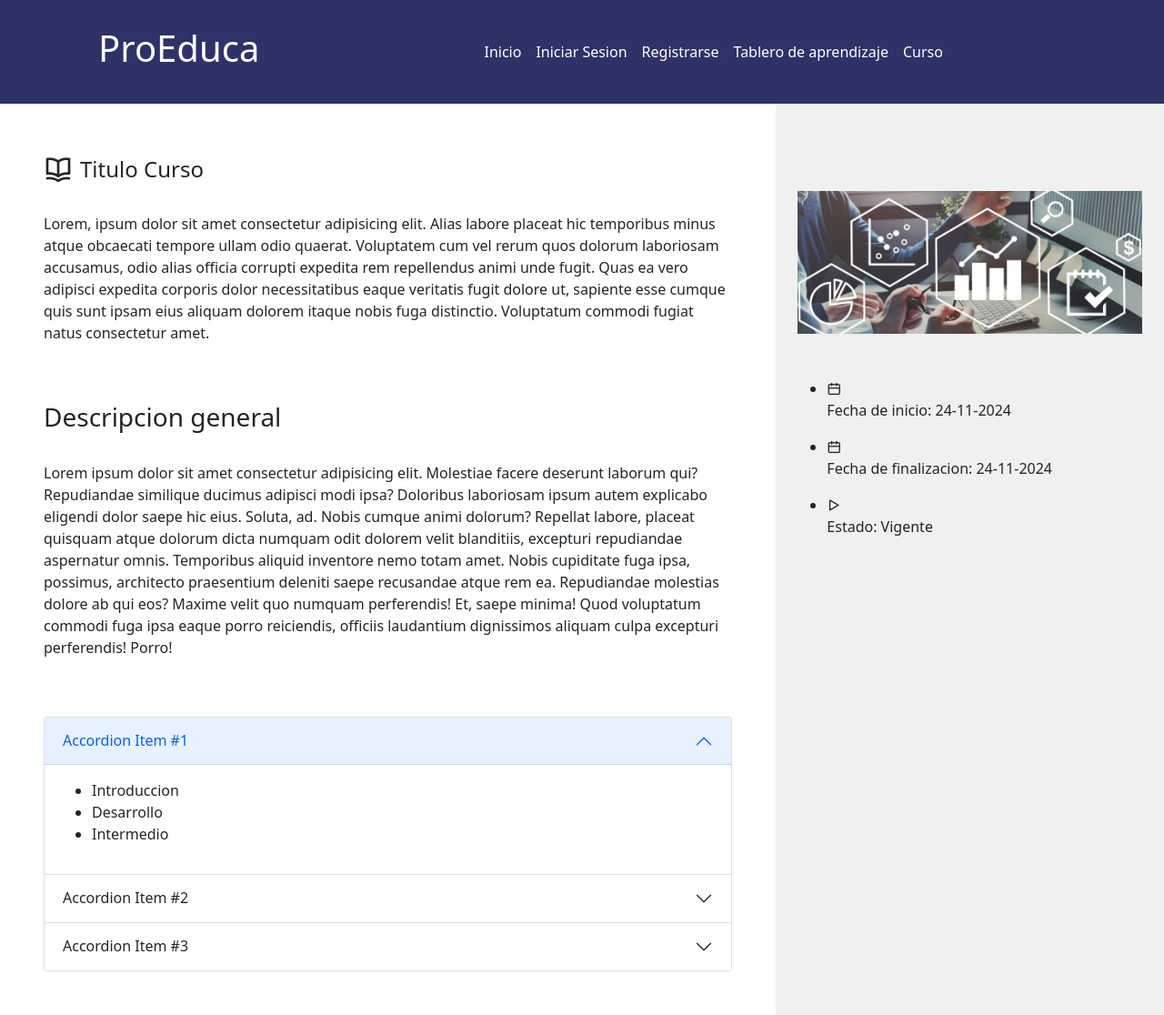
After one commit to jvillarroelp/TIS_E-Learning_Project, a PHP site: page /views/curso/detalles.php in a window 1280 px wide. The commit adds this page. Shown: the whole page at 91% size. Run offline with PHP 8.4, Linux system fonts and the light colour scheme.

Commit message:
detalles-curso

```diff
--- a/e_learning/css/estilo.css
+++ b/e_learning/css/estilo.css
@@ -1,3 +1,5 @@
+
+
 .carousel-control-prev,
 .carousel-control-next {
     opacity: 1;
--- a/e_learning/index.php
+++ b/e_learning/index.php
@@ -172,7 +172,7 @@
             </div>
         </div>
     </div>
-    <div class="contenido pt-5" style="background-color: #f5f5f5">
+    <div class="contenido pt-5" style="background-color: #f5f5f5"><h3 class="ps-5">Cursos disponibles</h3>
         <div class="pt-5">
             <div id="carouselExample" class="carousel slide mt-4" data-bs-ride="carousel">
                 <div class="carousel-inner ps-5">
--- a/e_learning/views/components/header.php
+++ b/e_learning/views/components/header.php
@@ -2,31 +2,36 @@
 
 <!DOCTYPE html>
 <html lang="es">
+
 <head>
     <meta charset="UTF-8">
     <meta name="viewport" content="width=device-width, initial-scale=1.0">
 
     <!-- ICONOS DE LA LIBRERÍA UNICONS -->
     <link rel="stylesheet" href="https://unicons.iconscout.com/release/v4.0.0/css/line.css">
-    <link rel="stylesheet" href="estilo.css">
+
     <!-- GOOGLE FONTS (MONTSERRAT) -->
     <link rel="preconnect" href="https://fonts.googleapis.com">
     <link rel="preconnect" href="https://fonts.gstatic.com" crossorigin>
-    <link href="https://fonts.googleapis.com/css2?family=Montserrat:ital@0;1&display=swap" rel="stylesheet">
+    <link href="https://fonts.googleapis.com/css2?family=Montserrat:wght@100;200;300;400;500;600;700;800;900&display=swap" rel="stylesheet">
+
     <title>Plataforma E-learning</title>
     <link href="https://cdn.jsdelivr.net/npm/bootstrap@5.0.2/dist/css/bootstrap.min.css" rel="stylesheet" integrity="sha384-EVSTQN3/azprG1Anm3QDgpJLIm9Nao0Yz1ztcQTwFspd3yD65VohhpuuCOmLASjC" crossorigin="anonymous">
+    <link rel="stylesheet" href="estilo.css">
+
 </head>
+
 <body>
     <nav class="navbar navbar-expand-lg navbar-light pb-4 pt-4 ps-5" style="background-color: #2e3267;">
         <div class="container-fluid">
-            <a class="navbar-brand text-white" href="#">ProEduca</a>
+            <a class="navbar-brand text-white ps-5" href="#"><h1>ProEduca</h1></a>
             <button class="navbar-toggler" type="button" data-bs-toggle="collapse" data-bs-target="#navbarNav" aria-controls="navbarNav" aria-expanded="false" aria-label="Toggle navigation">
                 <span class="navbar-toggler-icon"></span>
             </button>
             <div class="collapse navbar-collapse justify-content-center  " id="navbarNav">
                 <ul class="navbar-nav ">
                     <li class="nav-item">
-                        <a class="nav-link active text-white" aria-current="page" href="index.php" >Inicio</a>
+                        <a class="nav-link active text-white" aria-current="page" href="index.php">Inicio</a>
                     </li>
                     <li class="nav-item">
                         <a class="nav-link text-white" href="views/login_view.php">Iniciar Sesion</a>
@@ -37,10 +42,15 @@
                     <li class="nav-item">
                         <a class="nav-link  text-white" href="views/user/panel.php" tabindex="-1" aria-disabled="true">Tablero de aprendizaje</a>
                     </li>
+                    <li class="nav-item">
+                        <a class="nav-link  text-white" href="views/curso/detalles.php" tabindex="-1" aria-disabled="true">Curso</a>
+                    </li>
                 </ul>
             </div>
         </div>
     </nav>
 
-      <script src="https://cdn.jsdelivr.net/npm/bootstrap@5.0.2/dist/js/bootstrap.bundle.min.js" integrity="sha384-MrcW6ZMFYlzcLA8Nl+NtUVF0sA7MsXsP1UyJoMp4YLEuNSfAP+JcXn/tWtIaxVXM" crossorigin="anonymous"></script></body>
+    <script src="https://cdn.jsdelivr.net/npm/bootstrap@5.0.2/dist/js/bootstrap.bundle.min.js" integrity="sha384-MrcW6ZMFYlzcLA8Nl+NtUVF0sA7MsXsP1UyJoMp4YLEuNSfAP+JcXn/tWtIaxVXM" crossorigin="anonymous"></script>
+</body>
+
 </html>
--- /dev/null
+++ b/e_learning/views/curso/detalles.php
@@ -0,0 +1,110 @@
+<?php include('../components/header.php'); ?>
+<div class="contenedor" style="min-height: 100vh; position: relative;">
+    <div class="row g-0">
+        <!-- Columna principal (col-md-8) -->
+        <div class="col-md-8">
+            <!-- Título de Mi aprendizaje -->
+            <div class="section d-flex align-items-center ps-5 mt-5">
+                <i class="uil uil-book-open me-2" style="font-size: 2rem;"></i>
+                <h4 class="mb-0">Titulo Curso</h4>
+            </div>
+
+            <!-- Contenido en progreso -->
+            <div class="ps-5 pe-5">
+                <p class="mt-4">Lorem, ipsum dolor sit amet consectetur adipisicing elit. Alias labore placeat hic temporibus minus atque obcaecati tempore ullam odio quaerat. Voluptatem cum vel rerum quos dolorum laboriosam accusamus, odio alias officia corrupti expedita rem repellendus animi unde fugit. Quas ea vero adipisci expedita corporis dolor necessitatibus eaque veritatis fugit dolore ut, sapiente esse cumque quis sunt ipsam eius aliquam dolorem itaque nobis fuga distinctio. Voluptatum commodi fugiat natus consectetur amet.</p>
+                <div class="titulo pb-4 pt-5">
+                   <h3>Descripcion general</h3>
+                </div>
+                <p>Lorem ipsum dolor sit amet consectetur adipisicing elit. Molestiae facere deserunt laborum qui? Repudiandae similique ducimus adipisci modi ipsa? Doloribus laboriosam ipsum autem explicabo eligendi dolor saepe hic eius. Soluta, ad. Nobis cumque animi dolorum? Repellat labore, placeat quisquam atque dolorum dicta numquam odit dolorem velit blanditiis, excepturi repudiandae aspernatur omnis. Temporibus aliquid inventore nemo totam amet. Nobis cupiditate fuga ipsa, possimus, architecto praesentium deleniti saepe recusandae atque rem ea. Repudiandae molestias dolore ab qui eos? Maxime velit quo numquam perferendis! Et, saepe minima! Quod voluptatum commodi fuga ipsa eaque porro reiciendis, officiis laudantium dignissimos aliquam culpa excepturi perferendis! Porro!</p>
+            </div>
+
+            <div class="accordion p-5" id="accordionExample">
+                <!-- Primer item del acordeón -->
+                <div class="accordion-item">
+                    <h2 class="accordion-header" id="headingOne">
+                        <button class="accordion-button" type="button" data-bs-toggle="collapse" data-bs-target="#collapseOne" aria-expanded="true" aria-controls="collapseOne">
+                            Accordion Item #1
+                        </button>
+                    </h2>
+                    <div id="collapseOne" class="accordion-collapse collapse show" aria-labelledby="headingOne" data-bs-parent="#accordionExample">
+                        <div class="accordion-body">
+                            <ul>
+                                <li>Introduccion</li>
+                                <li>Desarrollo</li>
+                                <li>Intermedio</li>
+                            </ul>
+                        </div>
+                    </div>
+                </div>
+
+                <div class="accordion-item">
+                    <h2 class="accordion-header" id="headingTwo">
+                        <button class="accordion-button collapsed" type="button" data-bs-toggle="collapse" data-bs-target="#collapseTwo" aria-expanded="false" aria-controls="collapseTwo">
+                            Accordion Item #2
+                        </button>
+                    </h2>
+                    <div id="collapseTwo" class="accordion-collapse collapse" aria-labelledby="headingTwo" data-bs-parent="#accordionExample">
+                        <div class="accordion-body">
+                            <ul>
+                                <li>Introduccion</li>
+                                <li>Desarrollo</li>
+                                <li>Intermedio</li>
+                            </ul>
+                        </div>
+                    </div>
+                </div>
+                <div class="accordion-item">
+                    <h2 class="accordion-header" id="headingThree">
+                        <button class="accordion-button collapsed" type="button" data-bs-toggle="collapse" data-bs-target="#collapseThree" aria-expanded="false" aria-controls="collapseThree">
+                            Accordion Item #3
+                        </button>
+                    </h2>
+                    <div id="collapseThree" class="accordion-collapse collapse" aria-labelledby="headingThree" data-bs-parent="#accordionExample">
+                        <div class="accordion-body">
+                            <ul>
+                                <li>Introduccion</li>
+                                <li>Desarrollo</li>
+                                <li>Intermedio</li>
+                            </ul>
+                        </div>
+                    </div>
+                </div>
+            </div>
+
+        </div>
+
+        <div class="col-md-4" style="background-color: #f0f0f0; min-height: 100%; position: absolute; right: 0; top: 0;">
+            <section class="cuerpo p-4 pt-5">
+                <div class="cotenedor pt-5">
+                    <div class="align-items-center">
+                        <div>
+                            <img src="../../images/img4.jpg" alt="..." width="100%" height="100%">
+                        </div>
+
+                        <!-- Ícono de calendario debajo de la imagen -->
+
+
+                        <!-- Fila de 4 íconos debajo del calendario -->
+                        <ul class="pt-5">
+                            <li>
+                                <i class="uil uil-calender"></i>
+                                <p>Fecha de inicio: 24-11-2024</p>
+                            </li>
+                            <li>
+                                <i class="uil uil-calender"></i>
+                                <p>Fecha de finalizacion: 24-11-2024</p>
+                            </li>
+                            <li>
+                                <i class="uil uil-caret-right"></i>
+                                <p>Estado: Vigente</p>
+                            </li>
+
+
+                        </ul>
+                    </div>
+                </div>
+            </section>
+        </div>
+
+    </div>
+</div>
--- a/e_learning/views/login_view.php
+++ b/e_learning/views/login_view.php
@@ -60,7 +60,7 @@
     ?>
 
     <form action="../modules/login.php" method="POST">
-        <label for="rut_usuario">RUT:</label>
+        <label for="rut_usuario¿">RUT:</label>
         <input type="number" name="rut_usuario" required>
 
         <label for="contrasenia">Contraseña:</label>
```
Also changed, not shown: e_learning/views/user/perfil.php (added).
